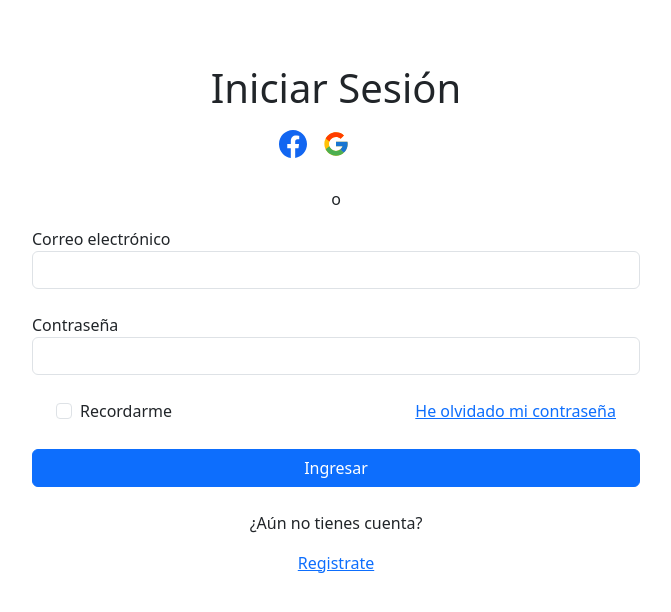
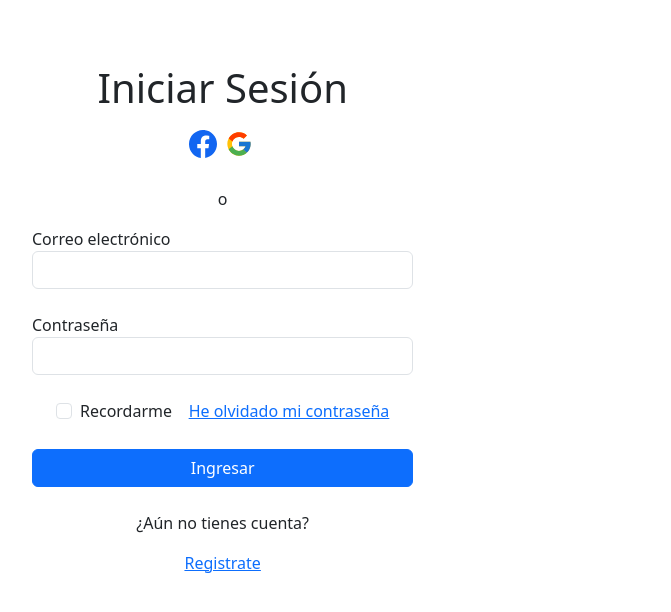
Before and after one commit to AlvaroMYDUOC/Working-It, a React (Create React App) app in the folder workingit/: page /Login in a window 1280 px wide. Shown: the top 612 px of the page, without its empty margins (304-975 px from the left). Built offline with nearby package versions, Linux system fonts and the light colour scheme; some icons are missing.

Commit message:
Se agrega row de login

```diff
--- a/workingit/src/components/Login.jsx
+++ b/workingit/src/components/Login.jsx
@@ -1,6 +1,7 @@
 import React, { useState } from 'react';
 import {
   MDBContainer,
+  MDBRow,
   MDBTabsContent,
   MDBTabsPane,
   MDBBtn,
@@ -28,6 +29,7 @@ function App() {
   return (
     <MDBContainer className="p-3 my-5 d-flex flex-column w-50">
 
+      <MDBRow className='col-sm-12 col-md-8 col-lg8'>
 
         <MDBTabsContent>
 
@@ -73,7 +75,7 @@ function App() {
 
 
         </MDBTabsContent>
-
+      </MDBRow>
     </MDBContainer>
   );
 }
```
Lines whose indentation alone changed are shown as unchanged.
